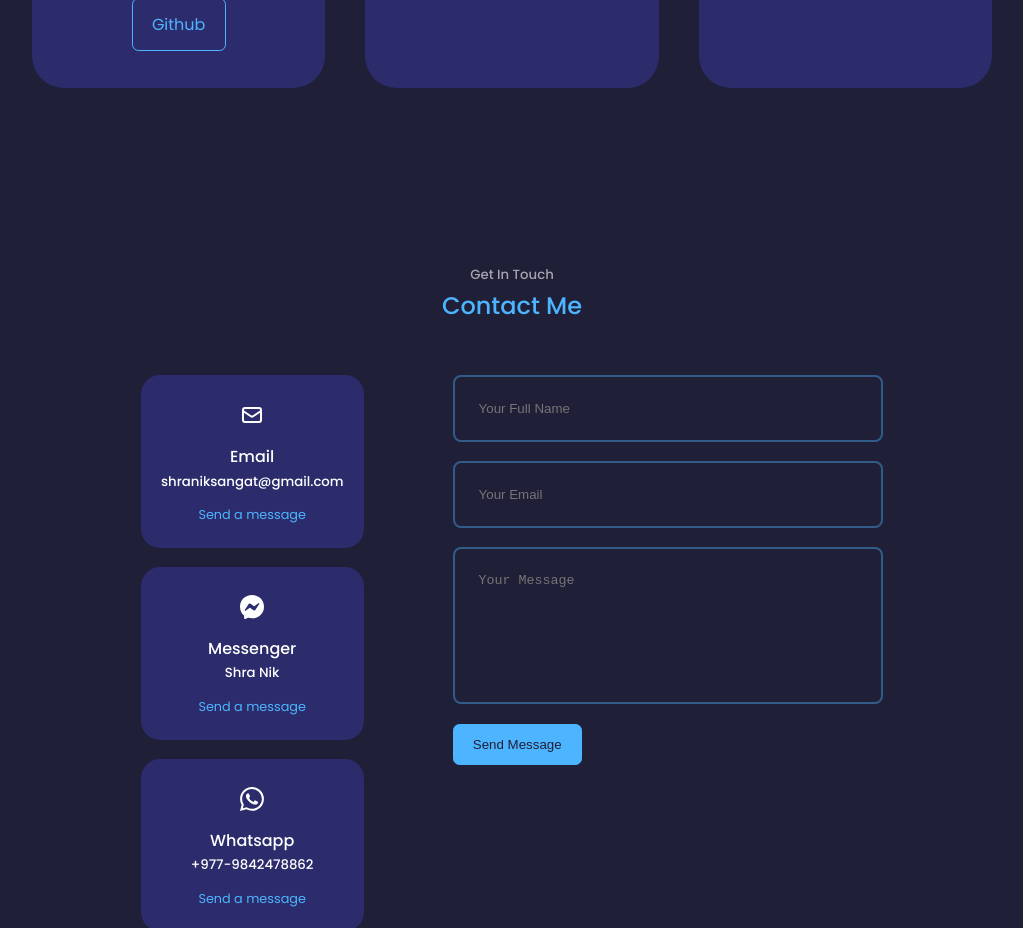
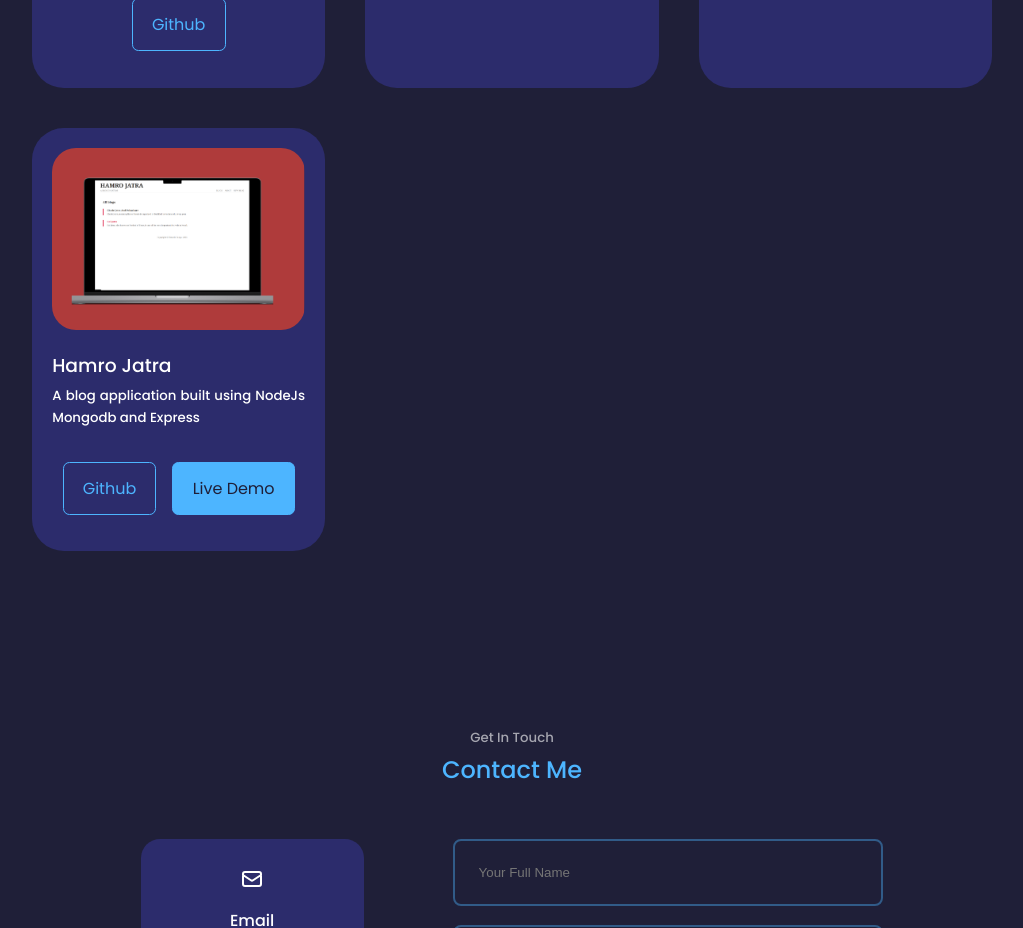
Before and after one commit to shranik19/portfolio, a React (Create React App) app: page / in a window 1280 px wide. Shown: the part 2340-3268 px from the top of the page, without its empty margins (128-1151 px from the left). Built offline with nearby package versions, Linux system fonts and the light colour scheme.

Commit message:
added projects

```diff
--- a/src/components/portfolio/Portfolio.jsx
+++ b/src/components/portfolio/Portfolio.jsx
@@ -3,6 +3,7 @@ import "./portfolio.css";
 import IMG1 from "../../assets/portfolio1.png";
 import IMG2 from "../../assets/portfolio2.png";
 import IMG3 from "../../assets/portfolio3.png";
+import IMG4 from "../../assets/portfolio4.png";
 
 const data = [
   {
@@ -29,6 +30,14 @@ const data = [
     description: "An e-commerce website (laravel)",
     github: "https://github.com/shranik19/e-commerce",
     demo: null,
+  },
+  {
+    id: 4,
+    image: IMG4,
+    title: "Hamro Jatra",
+    description: "A blog application built using NodeJs Mongodb and Express",
+    github: "https://github.com/shranik19/hamrojatra",
+    demo: "https://jatrablogs.onrender.com/blogs",
   },
 ];
 
```
Also changed, not shown: src/assets/portfolio4.png (added).
